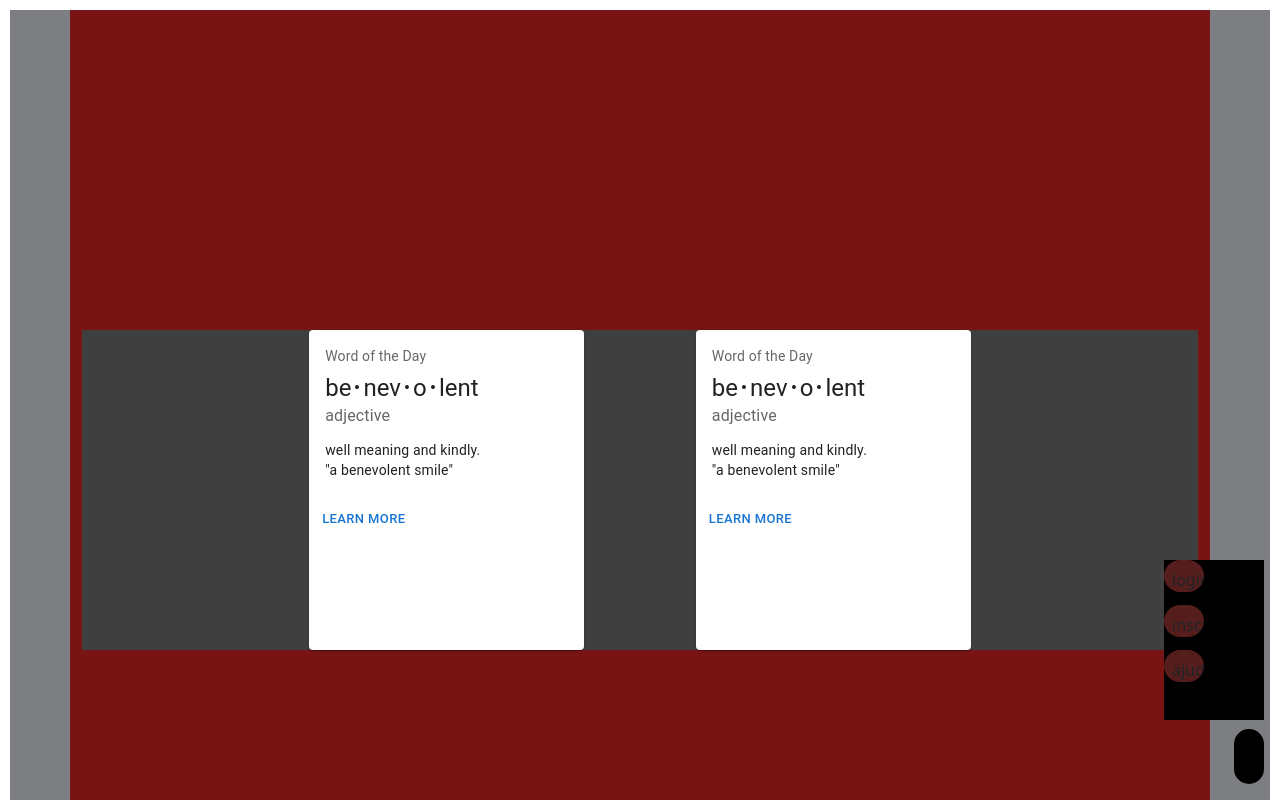
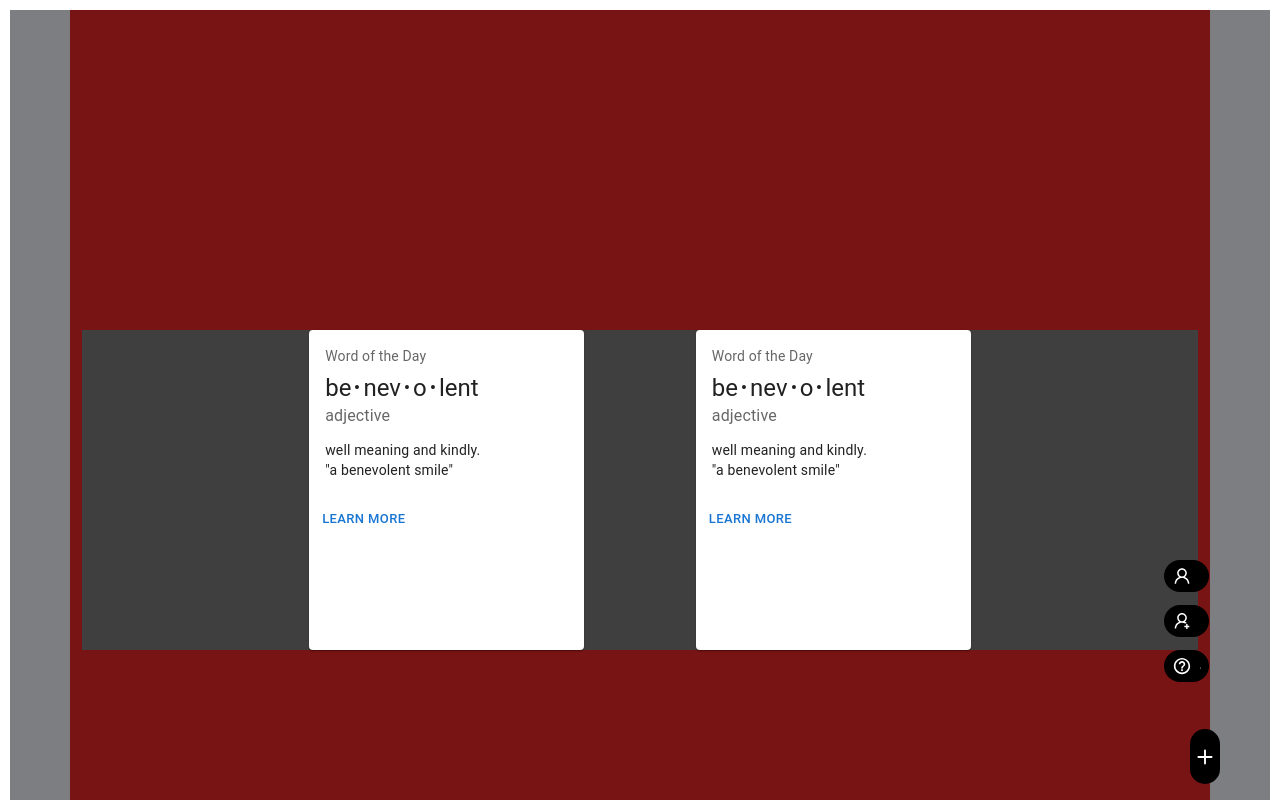
Before and after one commit to Talles-Souza/reservationProject-Front, a React (Create React App) app: page / in a window 1280 px wide. Shown: the top 800 px of the page. Built offline with nearby package versions, Linux system fonts and the light colour scheme.

Commit message:
finalizando transição dos botoes

```diff
--- a/src/pages/home/index.js
+++ b/src/pages/home/index.js
@@ -6,7 +6,8 @@ import "./style.css";
 import SpeedDial from '@mui/material/SpeedDial';
 import { Collapse, CardBody, Card } from 'reactstrap';
 import AddOutline from '@rsuite/icons/AddOutline';
-import { IoIosAdd } from 'react-icons/io';
+import { IoIosAdd, IoMdHelpCircleOutline } from 'react-icons/io';
+import { AiOutlineUserAdd, AiOutlineUser } from 'react-icons/ai';
 import { Animation, Button } from 'rsuite';
 
 
@@ -26,17 +27,26 @@ function Home(args) {
         <div
             {...props}
             ref={ref}
-            style={{ background: '#000', width: 100, height: 160, overflow: 'hidden', display: 'flex', gap: '13px', flexDirection: 'column', position: 'absolute', bottom: '80px', right: 16 }}
+            style={{ width: 100, height: 160, overflow: 'hidden', display: 'flex', gap: '13px', flexDirection: 'column', position: 'absolute', bottom: '80px', right: 16 }}
         >
-            <div className="fixedButton1"  onClick={() => setOpen(true)}>
-            <text>login</text>
+            <div className="fixedButton1" onClick={() => setOpen(true)}>
+                {/* <text  style={{color: 'white'}}>L</text> */}
+                <div className="icon">
+                    <AiOutlineUser />
+                </div>
+                <text>login</text>
             </div>
             <div className="fixedButton1" >
-            <text>inscreva-se</text>
-
+                <div className="icon">
+                    <AiOutlineUserAdd />
+                </div>
+                <text>inscrever</text>
             </div>
             <div className="fixedButton1" >
-            <text>ajuda</text>
+                <div className="icon">
+                    <IoMdHelpCircleOutline />
+                </div>
+                <text>ajuda</text>
             </div>
         </div>
     ));
@@ -61,23 +71,29 @@ function Home(args) {
                         <text>ajuda</text>
                     </div>
                 </div> */}
+                <div >
+                    <Button onClick={onChange} style={{ backgroundColor: "black", position: 'absolute', bottom: 16, right: '60px', height: '55px', borderRadius: '30px' }}><IoIosAdd style={{ fontSize: '30px', color: 'white' }} /></Button>
+                    <Animation.Bounce in={show}>
+                        {(props, ref) => <Panel {...props} ref={ref} />}
+                    </Animation.Bounce>
+                </div>
                 <footer></footer>
             </div>
-            <React.StrictMode>
-                {/* <Button color="primary" onClick={toggle} className="test">
+            {/* <React.StrictMode>
+                <Button color="primary" onClick={toggle} className="test">
                     Toggle
-                </Button> */}
+                </Button>
 
-                {/* <SpeedDial
+                <SpeedDial
 
                     ariaLabel="SpeedDial basic example"
                     sx={{ position: 'absolute', bottom: 16, right: 16 }}
                     icon={<IoIosAdd style={{ backgroundColor: "black", fontSize: '56px', borderRadius: '30px' }} />}
                     onClick={toggle}
 
-                > */}
+                >
 
-                    {/* <Collapse isOpen={isOpen} {...args} className="rightButtons">
+                    <Collapse isOpen={isOpen} {...args} className="rightButtons">
 
                         <div className="fixedButton1" tabIndex="1" onClick={() => setOpen(true)}>
                             <text>login</text>
@@ -89,24 +105,18 @@ function Home(args) {
                             <text>ajuda</text>
                         </div>
 
-                    </Collapse> */}
+                    </Collapse>
 
-                {/* </SpeedDial> */}
-            </React.StrictMode>
-            <div >
-                <Button onClick={onChange}  style={{ backgroundColor: "black",position: 'absolute', bottom: 16, right: 16,height:'55px', borderRadius: '30px' }}><IoIosAdd style={{fontSize: '30px' }}/></Button>
-                <hr />
-                <Animation.Bounce in={show}>
-                    {(props, ref) => <Panel {...props} ref={ref} />}
-                </Animation.Bounce>
-            </div>
+                </SpeedDial>
+            </React.StrictMode> */}
+
 
             <ModalSingIn
                 show={open}
                 onHide={() => setOpen(false)}
             />
 
-            {/* <div className="footer"></div> */}
+            <div className="footer"></div>
         </>
     );
 }
--- a/src/pages/home/style.css
+++ b/src/pages/home/style.css
@@ -55,6 +55,14 @@ text:hover{
     overflow: visible;
 
 } */
+
+span{
+  display: inline-block;
+  white-space: nowrap;
+  vertical-align: top;
+  overflow: hidden;
+  transition: all .5s;
+}
 .rightButtons{
     display: flex;
     flex-direction: column;
@@ -80,23 +88,54 @@ text:hover{
     /* position: fixed;
     bottom: 20px;
     right: 20px;  */
+    display: flex;
     padding: 8px;
-    width: 40%;
+    width: 45%;
     height: 20%;
+    gap: 8px;
     align-items: center;
-    justify-content: end;
+    justify-content: left;
     border-radius: 50px;
     transition: width 2s;
+
     cursor: pointer;
-    overflow: hidden;
+    font-size: small;
     white-space: nowrap;
-    background-color: rgb(86, 29, 29);
+    color: #ffff;
+    background-color: #000000;
+
+}
+text{
+  width: 100%;
+  text-overflow: clip;
+  overflow: hidden;
 
 }
 
-.fixedButton1:hover{
+text:hover{
+  color: #ffff;
+  text-overflow: initial;
+  overflow:visible;
+  transition: visible 1s ;
+
+
+}
+
+ .fixedButton1:hover{
     width: 100%;
-    overflow: visible;
+    color: antiquewhite;
+
+}
+
+.icon{
+  font-size: 20px;
+  overflow: visible;
+  display: flex;
+
+}
+
+.icon:hover{
+  overflow: hidden;
 
 }
 
```
